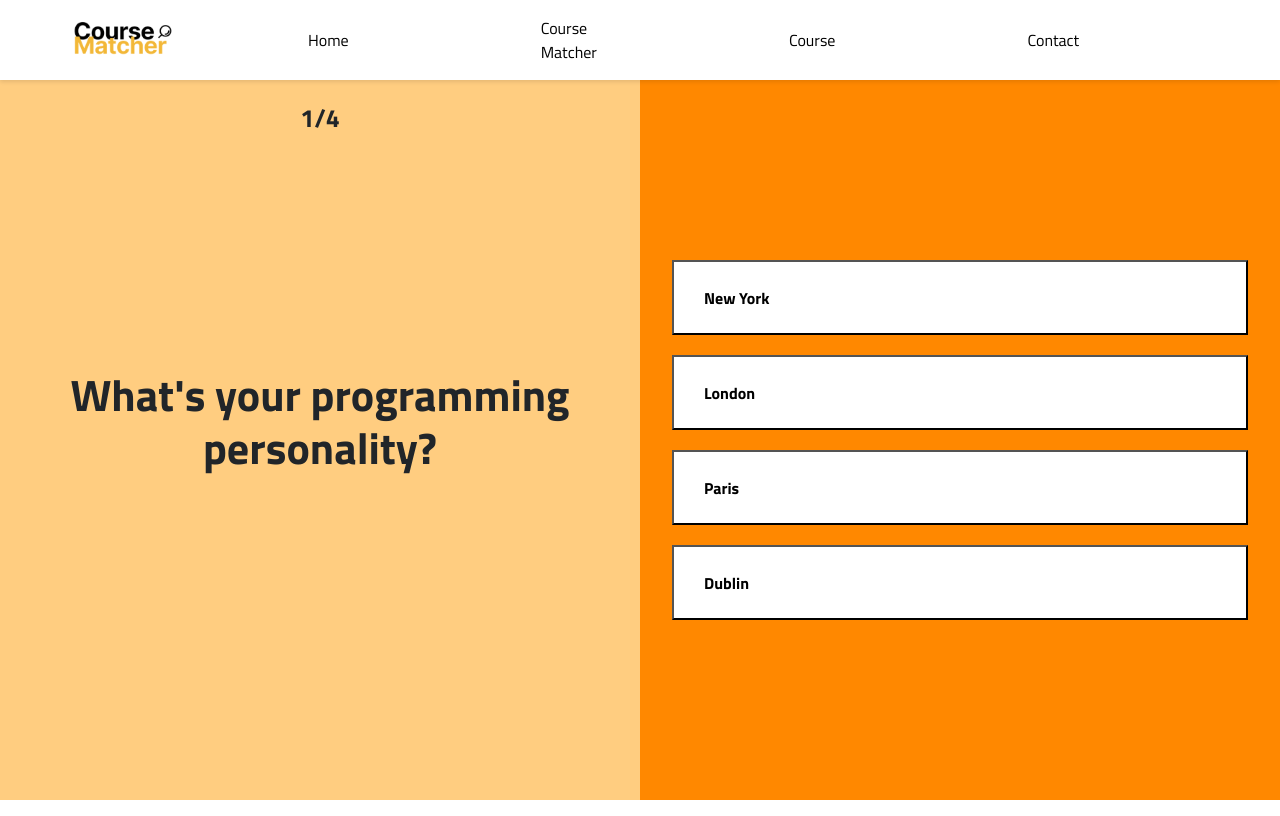
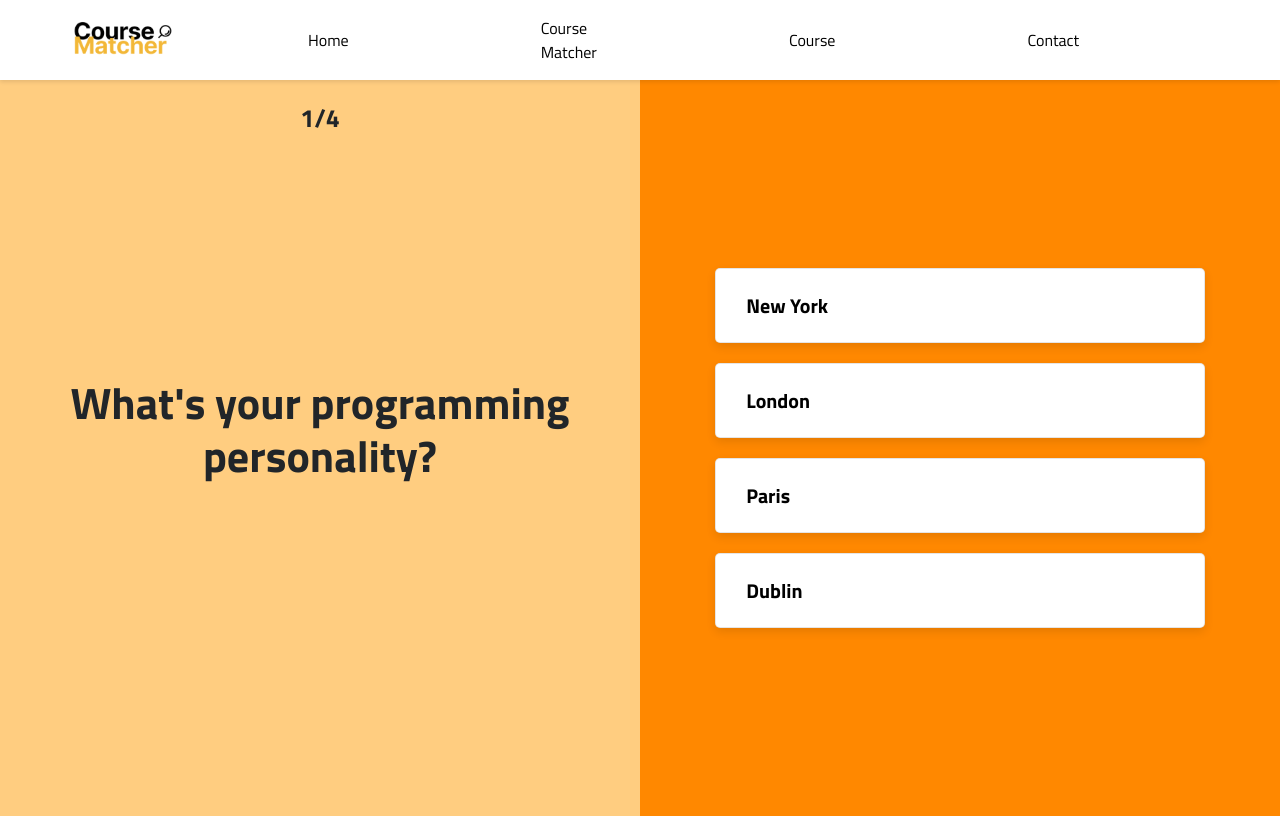
Before and after one commit to ClaytonLesmana/CourseRecommendationSystem, a React (Vite) app: page /CourseMatcher in a window 1280 px wide. Built offline with nearby package versions, Linux system fonts and the light colour scheme.

Commit message:
Questionaire Section Complete

```diff
--- a/src/Styles/main.css
+++ b/src/Styles/main.css
@@ -85,7 +85,7 @@ nav {
 
 .course-matcher-container {
     display: flex;
-    height: 90vh;  /* This ensures the container takes up the full height of the viewport */
+    height: 92vh;  /* This ensures the container takes up the full height of the viewport */
     width: 100%;   /* This ensures the container takes up the full width of the viewport */
     overflow: hidden; /* Prevents any overflow from child elements */
 }
@@ -123,22 +123,33 @@ nav {
 }
 
 .button-questionaire{
-	/* box-shadow: 10px 10px 42px 0px rgba(0, 0, 0, 0.75); */
-	width: 100%;
+	width: 85%;
 	height: 75px;
-	font-size: 16px;
+	font-size: 20px;
 	color: #000;
 	font-weight: 550;
 	background-color: #ffffff;
-	/* border-radius: 15px; */
 	display: flex;
 	padding: 20px 30px 20px;
 	justify-content: flex-start;
 	align-items: center;
 	text-align: center;
-	/* border: 5px solid #234668; */
-	/* cursor: pointer; */
     margin: 0 auto; /* Center the button horizontally */
+	border: 1px solid rgba(0, 0, 0, 0.1); /* Add a subtle border */
+    box-shadow: 0px 4px 10px rgba(0, 0, 0, 0.1); /* Add a subtle shadow */
+    transition: all 0.3s ease; /* Smooth transition for hover effects */
+    border-radius: 5px; /* Slight rounded corners */
+}
+
+.button-questionaire:hover {
+    background-color: #f1f1f1; /* Slightly darker background on hover */
+    transform: translateY(-2px); /* Slight lift effect on hover */
+    box-shadow: 0px 6px 12px rgba(0, 0, 0, 0.1); /* Increase shadow on hover */
+}
+
+.button-questionaire:active {
+    transform: translateY(1px); /* Slight press down effect on active */
+    box-shadow: 0px 3px 8px rgba(0, 0, 0, 0.1); /* Decrease shadow on active */
 }
 
 /* .score-section{
```
